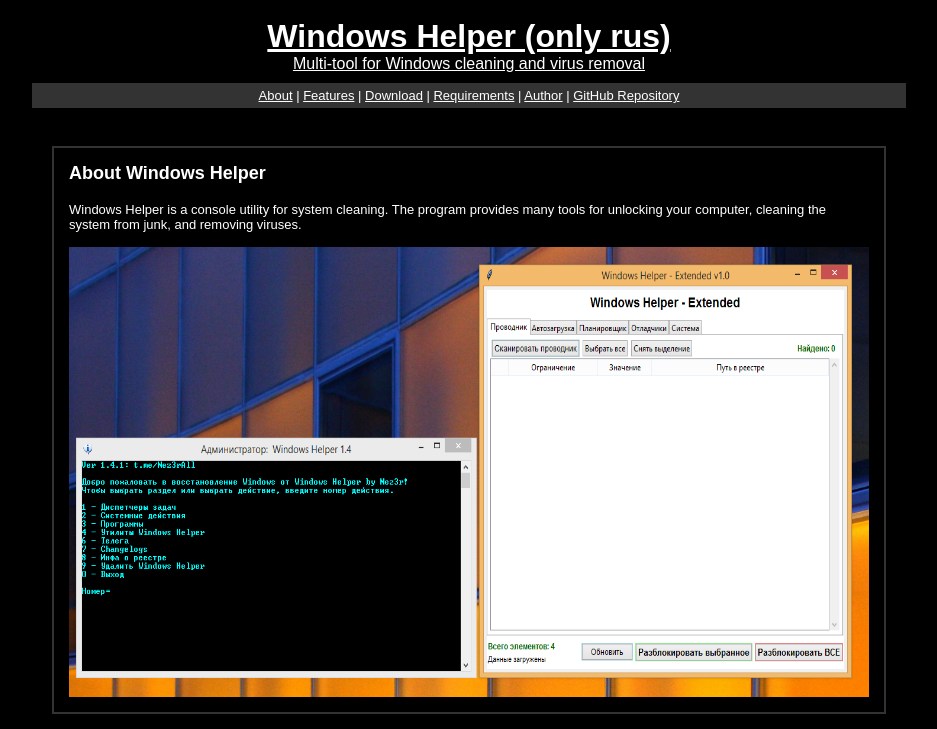
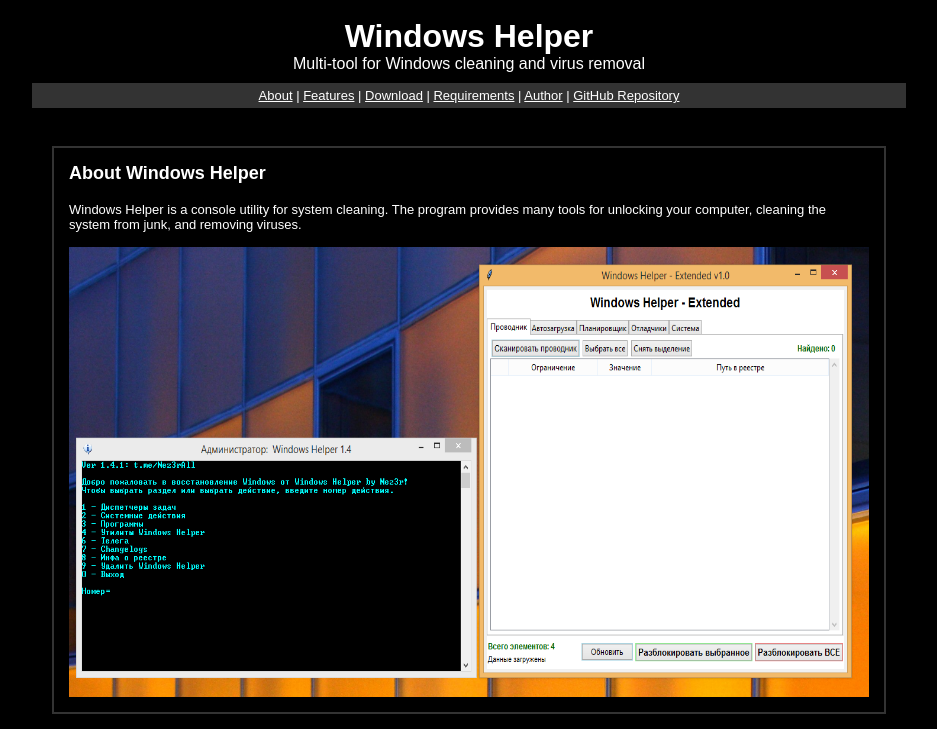
Before and after one commit to nez3r/windows-helper, a plain HTML site: page index.html in a window 1280 px wide. Shown: the top 729 px of the page, without its empty margins (171-1108 px from the left). Drawn offline with Linux system fonts and the light colour scheme.

Commit message:
Update index.html

```diff
--- a/index.html
+++ b/index.html
@@ -16,7 +16,7 @@
 <table width="100%" cellpadding="10" cellspacing="0" border="0" bgcolor="#000000">
 <tr>
 <td align="center">
-<font face="Arial" size="6" color="#FFFFFF"><b><a href="http://nez3r.github.io/windows-helper">Windows Helper (only rus)</b></font>
+<font face="Arial" size="6" color="#FFFFFF"><b><a href="http://nez3r.github.io/windows-helper" style="color:#FFFFFF; text-decoration:none;">Windows Helper</a></b></font>
 <br>
 <font face="Arial" size="3" color="#FFFFFF">Multi-tool for Windows cleaning and virus removal</font>
 </td>
@@ -60,9 +60,7 @@ Windows Helper is a console utility for system cleaning. The program provides ma
      alt="Screenshot"
      width="800"
      height="450"
-     title="Windows Helper Screen"
-     loading="lazy"
-     class="winhelper-image">
+     title="Windows Helper Screen">
 </font>
 </td>
 </tr>
@@ -111,7 +109,8 @@ Version: 1.4.1<br>
 </font>
 <a href="https://github.com/nez3r/windows-helper/releases/download/v1.4.1/Setup1.4.1.exe">
 <font face="Arial" size="3" color="#FFFFFF"><u>Download setup (.EXE)</u></font>
- <br>
+</a>
+<br><br>
 <a href="https://github.com/nez3r/windows-helper/releases/download/v1.4.1/winhelper-1.4.1-portable.zip">
 <font face="Arial" size="3" color="#FFFFFF"><u>Download portable (.ZIP)</u></font>
 </a>
```
